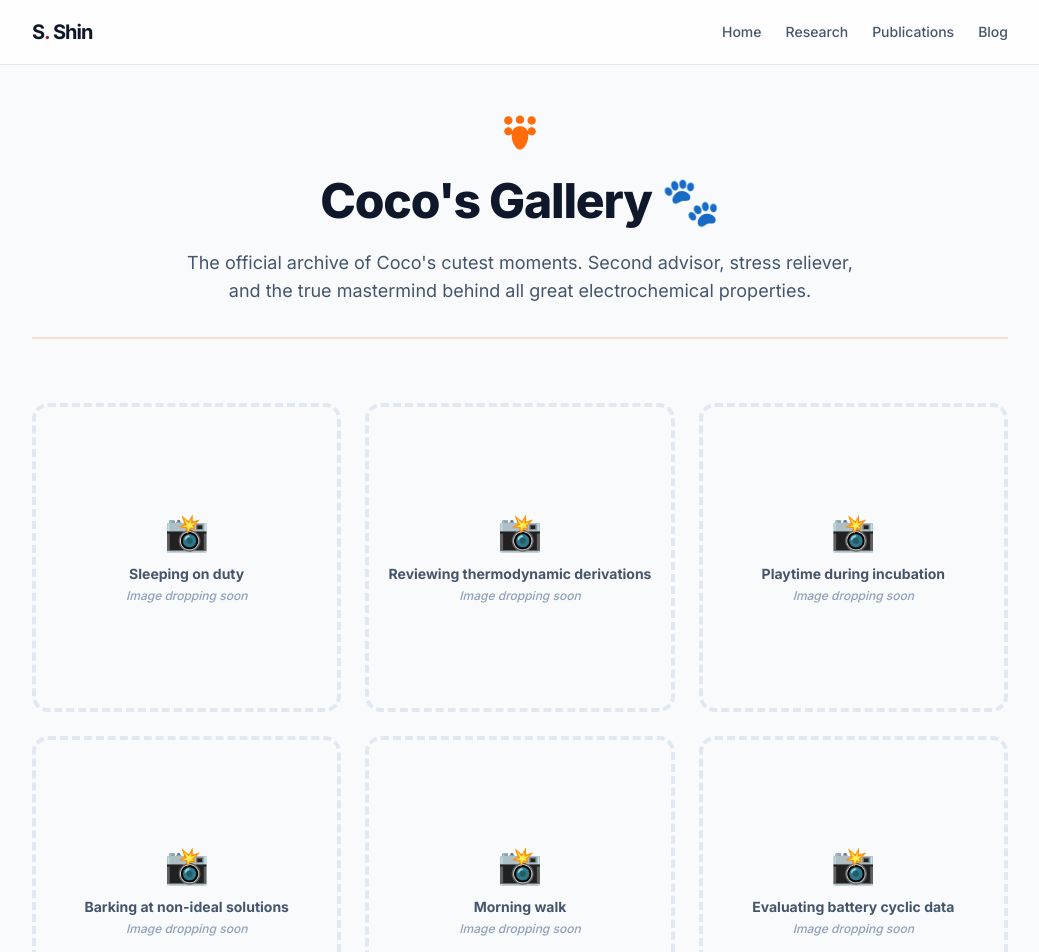
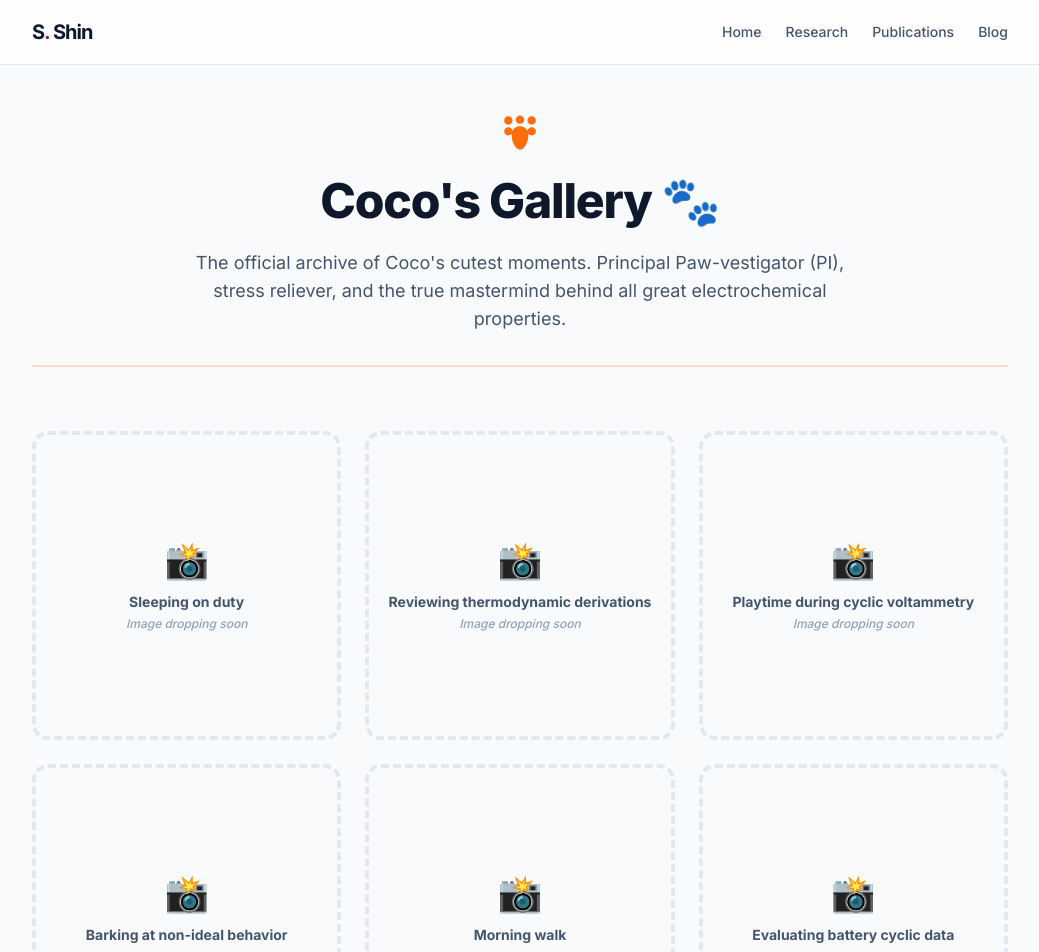
Before and after one commit to SeokminShin/portfolio, a Next.js app: page /coco in a window 1280 px wide. Shown: the top 952 px of the page, without its empty margins (120-1159 px from the left). Built offline with nearby package versions, Linux system fonts and the light colour scheme.

Commit message:
Update Coco descriptions and fun vocabulary

```diff
--- a/src/app/coco/page.tsx
+++ b/src/app/coco/page.tsx
@@ -5,8 +5,8 @@ export default function CocoGallery() {
   const photos = [
     { src: "/coco/placeholder1.jpg", title: "Sleeping on duty" },
     { src: "/coco/placeholder2.jpg", title: "Reviewing thermodynamic derivations" },
-    { src: "/coco/placeholder3.jpg", title: "Playtime during incubation" },
-    { src: "/coco/placeholder4.jpg", title: "Barking at non-ideal solutions" },
+    { src: "/coco/placeholder3.jpg", title: "Playtime during cyclic voltammetry" },
+    { src: "/coco/placeholder4.jpg", title: "Barking at non-ideal behavior" },
     { src: "/coco/placeholder5.jpg", title: "Morning walk" },
     { src: "/coco/placeholder6.jpg", title: "Evaluating battery cyclic data" },
   ];
@@ -19,7 +19,7 @@ export default function CocoGallery() {
         </div>
         <h1 className="text-5xl font-extrabold tracking-tight text-slate-900">Coco's Gallery 🐾</h1>
         <p className="max-w-2xl text-lg text-slate-600 mt-2">
-          The official archive of Coco's cutest moments. Second advisor, stress reliever, and the true mastermind behind all great electrochemical properties.
+          The official archive of Coco's cutest moments. Principal Paw-vestigator (PI), stress reliever, and the true mastermind behind all great electrochemical properties.
         </p>
       </header>
 
--- a/src/app/page.tsx
+++ b/src/app/page.tsx
@@ -81,7 +81,7 @@ export default function Home() {
           <svg className="w-8 h-8 text-[#FF6C0C]" viewBox="0 0 24 24" fill="currentColor" xmlns="http://www.w3.org/2000/svg"><path d="M12 6.5C13.4 6.5 14.5 5.4 14.5 4S13.4 1.5 12 1.5 9.5 2.6 9.5 4 10.6 6.5 12 6.5ZM19 7C20.4 7 21.5 5.9 21.5 4.5S20.4 2 19 2 16.5 3.1 16.5 4.5 17.6 7 19 7ZM5 7C6.4 7 7.5 5.9 7.5 4.5S6.4 2 5 2 2.5 3.1 2.5 4.5 3.6 7 5 7ZM19 8.5C17.6 8.5 16.5 9.6 16.5 11S17.6 13.5 19 13.5 21.5 12.4 21.5 11 20.4 8.5 19 8.5ZM5 8.5C3.6 8.5 2.5 9.6 2.5 11S3.6 13.5 5 13.5 7.5 12.4 7.5 11 6.4 8.5 5 8.5ZM12 8C9.5 8 7 9.5 7 13.5C7 17.5 9.5 22 12 22S17 17.5 17 13.5C17 9.5 14.5 8 12 8Z"/></svg>
         </div>
         <p className="text-center text-slate-600 max-w-lg">
-          My deeply beloved dog, <strong>Coco</strong>, who acts as my second advisor and provides endless emotional support during long hours of research. I will be updating this section with cute photos soon!
+          My deeply beloved puppy, <strong>Coco</strong>, who acts as my Principal Paw-vestigator (PI) and provides endless emotional support during long hours of research.
         </p>
         <Link href="/coco" className="w-48 h-48 rounded-full border-[6px] border-dashed border-[#FF6C0C]/30 flex items-center justify-center bg-[#FF6C0C]/5 text-[#FF6C0C]/70 shadow-inner transform transition duration-300 hover:scale-105 hover:rotate-6 cursor-pointer group">
           <span className="text-sm font-bold flex flex-col items-center gap-2 group-hover:text-[#FF6C0C] transition-colors">
```
